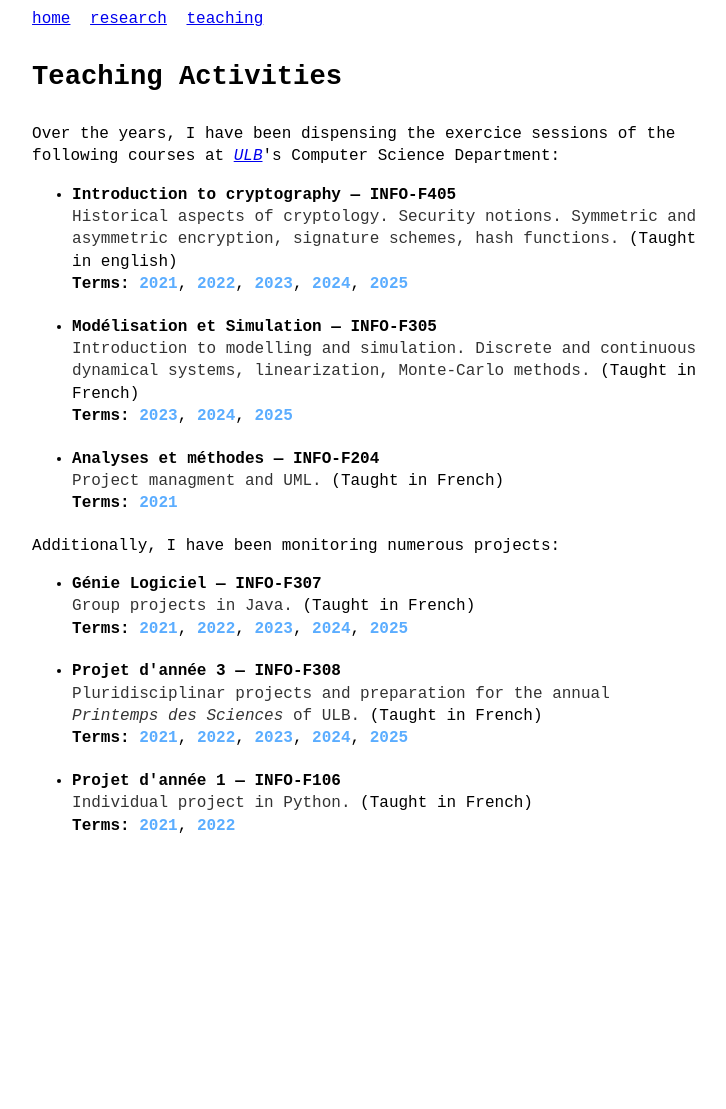
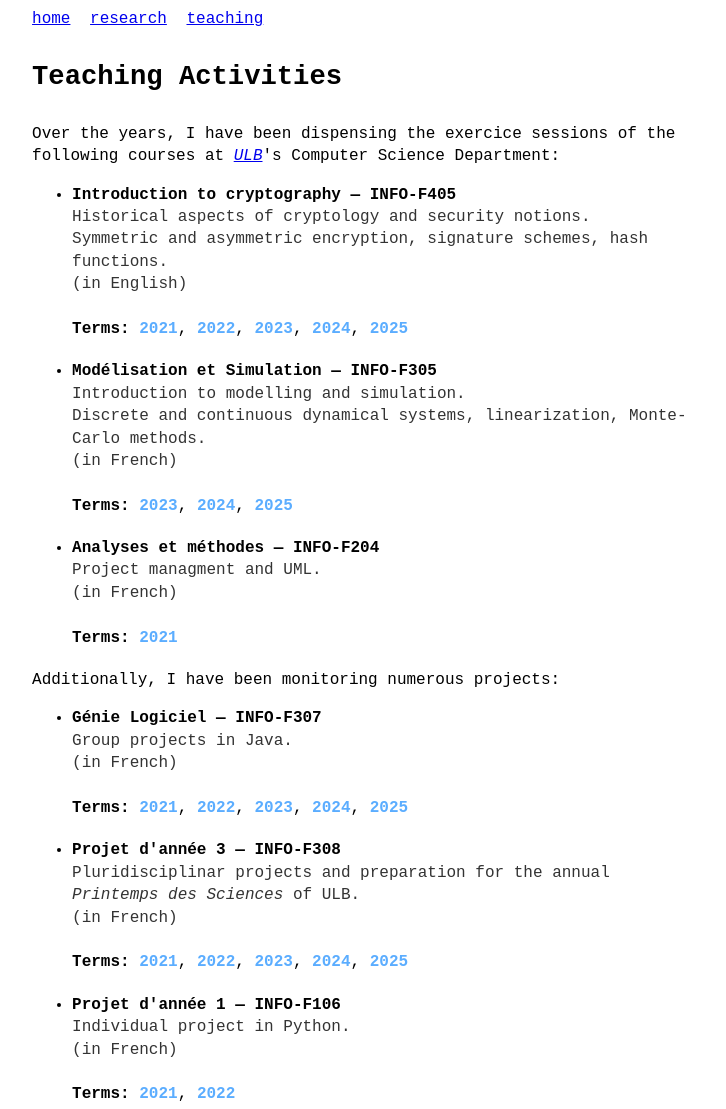
Before and after one commit to abellaval/abellaval.github.io, a plain HTML site: page teaching.html in a window 1280 px wide. Shown: the whole page, without its empty margins (273-999 px from the left). Before the commit the page ends 857 px from the top, so only its background shows below. Drawn offline with Linux system fonts and the light colour scheme; a script that the page names is missing.

Commit message:
changed teaching formatting a bit

```diff
--- a/css/style.css
+++ b/css/style.css
@@ -107,6 +107,7 @@ li.courses-with-margin {
 }
 
 .descriptif-cours {
+   display: block;
    color: #333333;
 }
 
--- a/script/research-script.js
+++ b/script/research-script.js
@@ -122,13 +122,13 @@ function LoadTalks(id, talks) {
          /* Location */
          span = document.createElement("span");
          span.className = location;
-         span.textContent = "(" + talk.location + ", ";
+         span.textContent = talk.location + ", ";
          li.appendChild(span);
 
          /* Date */
          span = document.createElement("span");
          span.className = "date";
-         span.textContent = talk.date  + ") ";
+         span.textContent = talk.date;
          li.appendChild(span);
 
          /*li.appendChild(GenererLiens(article.liens));*/
--- a/teaching.html
+++ b/teaching.html
@@ -23,8 +23,8 @@
       <li class="courses-with-margin">
          <span class="titre-cours">Introduction to cryptography &mdash; INFO-F405</span>
          <br>
-         <span class="descriptif-cours">Historical aspects of cryptology. Security notions. Symmetric and asymmetric encryption, signature schemes, hash functions.</span>
-         (Taught in english)
+         <span class="descriptif-cours">Historical aspects of cryptology and security notions.<br>Symmetric and asymmetric encryption, signature schemes, hash functions.</span>
+         <span class="descriptif-cours">(in English)</span>
          <br>
          <b>Terms: </b> <span class="quadri-cours">2021</span>,
                         <span class="quadri-cours">2022</span>,
@@ -37,8 +37,8 @@
       <li class="courses-with-margin">
          <span class="titre-cours"> Modélisation et Simulation &mdash; INFO-F305</span>
          <br>
-         <span class="descriptif-cours"> Introduction to modelling and simulation. Discrete and continuous dynamical systems, linearization, Monte-Carlo methods.</span>
-         (Taught in French)
+         <span class="descriptif-cours"> Introduction to modelling and simulation.<br>Discrete and continuous dynamical systems, linearization, Monte-Carlo methods.</span>
+         <span class="descriptif-cours">(in French)</span>
          <br>
          <b>Terms: </b> <span class="quadri-cours">2023</span>,
                         <span class="quadri-cours">2024</span>,
@@ -49,7 +49,7 @@
          <span class="titre-cours"> Analyses et méthodes &mdash; INFO-F204</span>
          <br>
          <span class="descriptif-cours"> Project managment and UML.</span>
-         (Taught in French)
+         <span class="descriptif-cours">(in French)</span>
          <br>
          <b>Terms: </b> <span class="quadri-cours">2021</span>
       </li>
@@ -62,7 +62,7 @@
          <span class="titre-cours"> Génie Logiciel &mdash; INFO-F307</span>
          <br>
          <span class="descriptif-cours"> Group projects in Java. </span>
-         (Taught in French)
+         <span class="descriptif-cours">(in French)</span>
          <br>
          <b>Terms: </b> <span class="quadri-cours">2021</span>,
                         <span class="quadri-cours">2022</span>,
@@ -75,7 +75,7 @@
          <span class="titre-cours"> Projet d'année 3 &mdash; INFO-F308</span>
          <br>
          <span class="descriptif-cours"> Pluridisciplinar projects and preparation for the annual <i>Printemps des Sciences</i> of ULB. </span>
-         (Taught in French)
+         <span class="descriptif-cours">(in French)</span>
          <br>
          <b>Terms: </b> <span class="quadri-cours">2021</span>,
                         <span class="quadri-cours">2022</span>,
@@ -88,7 +88,7 @@
          <span class="titre-cours"> Projet d'année 1 &mdash; INFO-F106</span>
          <br>
          <span class="descriptif-cours"> Individual project in Python.</span>
-         (Taught in French)
+         <span class="descriptif-cours">(in French)</span>
          <br>
          <b>Terms: </b> <span class="quadri-cours">2021</span>,
                         <span class="quadri-cours">2022</span>
```
